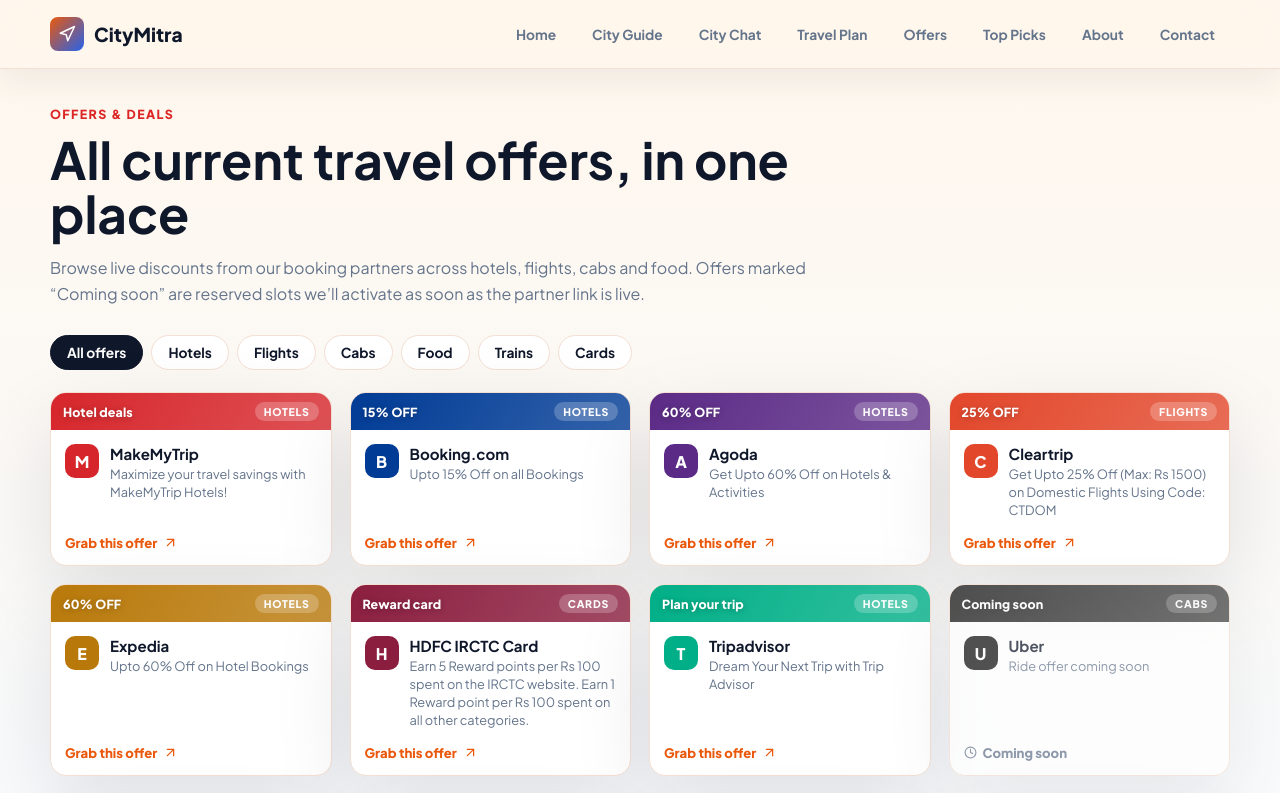
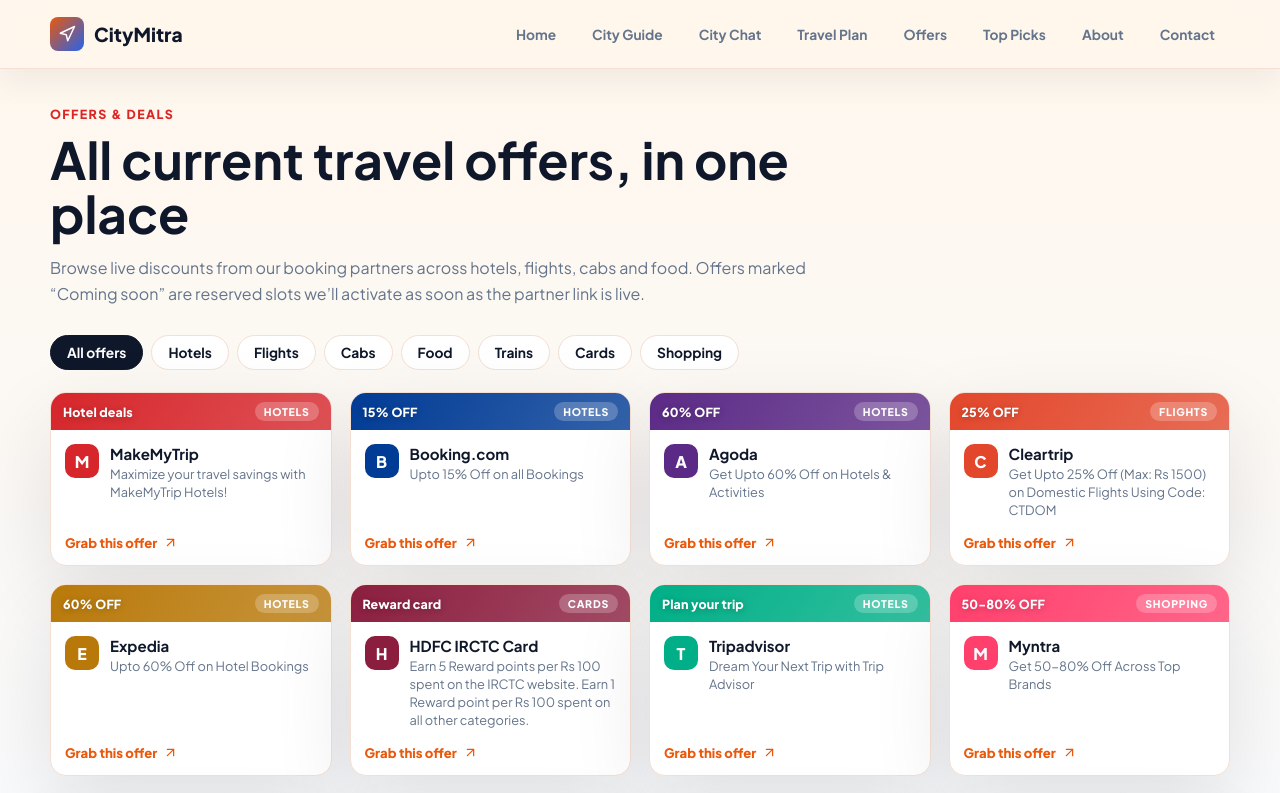
Before and after one commit to YashPathak94/cityMitra, a Next.js app: page /offers in a window 1280 px wide. Shown: the top 793 px of the page. Built offline with nearby package versions, Linux system fonts and the light colour scheme; no server answers.

Commit message:
Add Myntra to the home page offers rail and /offers page (new Shopping category)

```diff
--- a/app/offers/OffersGrid.tsx
+++ b/app/offers/OffersGrid.tsx
@@ -4,7 +4,7 @@ import { useMemo, useState } from "react";
 import { Offer, OfferCategory, offerCategoryLabels, offers } from "@/data/offers";
 import OfferCard from "@/app/components/OfferCard";
 
-const categories: Array<OfferCategory | "all"> = ["all", "hotels", "flights", "cabs", "food", "trains", "cards"];
+const categories: Array<OfferCategory | "all"> = ["all", "hotels", "flights", "cabs", "food", "trains", "cards", "shopping"];
 
 export default function OffersGrid() {
   const [active, setActive] = useState<OfferCategory | "all">("all");
--- a/data/offers.ts
+++ b/data/offers.ts
@@ -3,7 +3,7 @@
 // carry the exact tagline given by the partner, and slots without a live link
 // yet are clearly marked "Coming soon" rather than showing an invented discount.
 
-export type OfferCategory = "hotels" | "flights" | "cabs" | "food" | "trains" | "cards";
+export type OfferCategory = "hotels" | "flights" | "cabs" | "food" | "trains" | "cards" | "shopping";
 
 export type Offer = {
   id: string;
@@ -21,7 +21,8 @@ export const offerCategoryLabels: Record<OfferCategory, string> = {
   cabs: "Cabs",
   food: "Food",
   trains: "Trains",
-  cards: "Cards"
+  cards: "Cards",
+  shopping: "Shopping"
 };
 
 const rawOffers: Offer[] = [
@@ -133,6 +134,15 @@ const rawOffers: Offer[] = [
     badge: "Plan your trip",
     url: "https://bitli.in/hIxh7l8",
     accent: "#00af87"
+  },
+  {
+    id: "myntra",
+    provider: "Myntra",
+    category: "shopping",
+    tagline: "Get 50-80% Off Across Top Brands",
+    badge: "50-80% OFF",
+    url: "https://myntr.it/tMi60uY",
+    accent: "#ff3f6c"
   }
 ];
 
```
